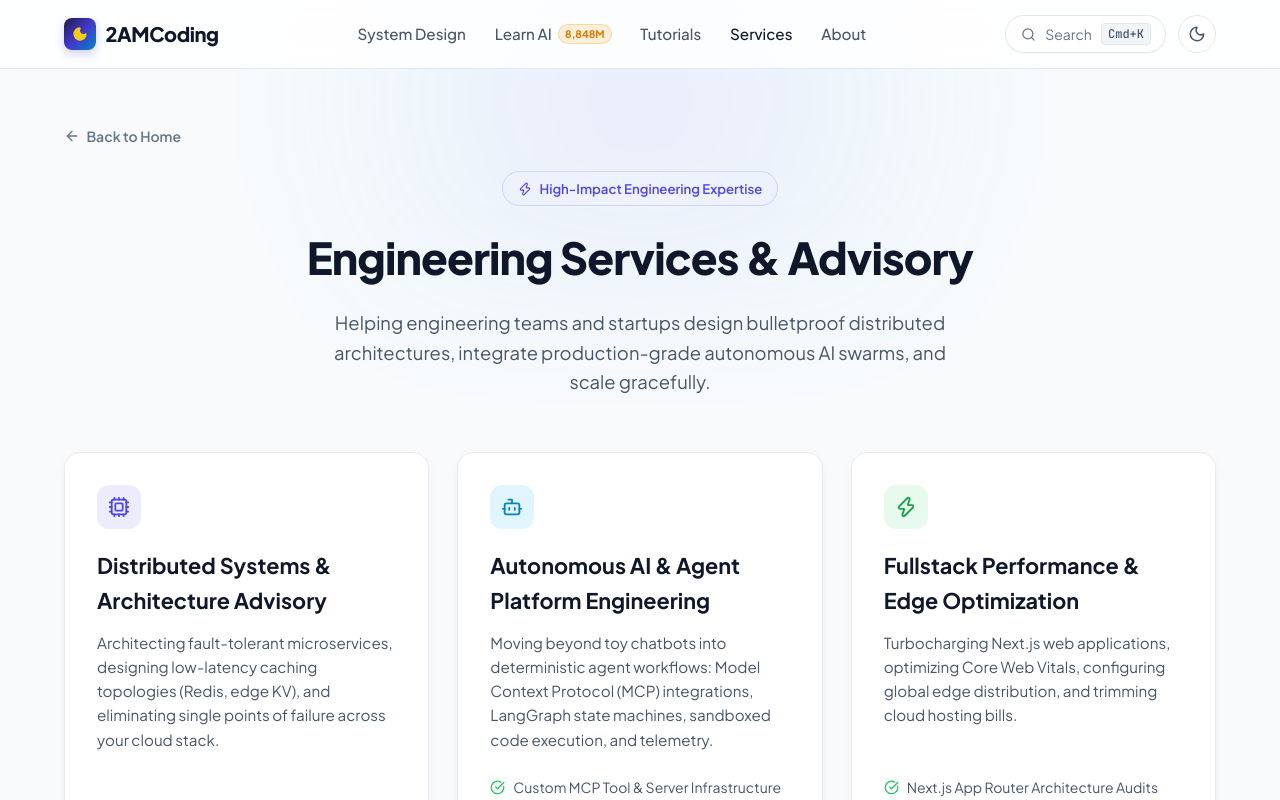
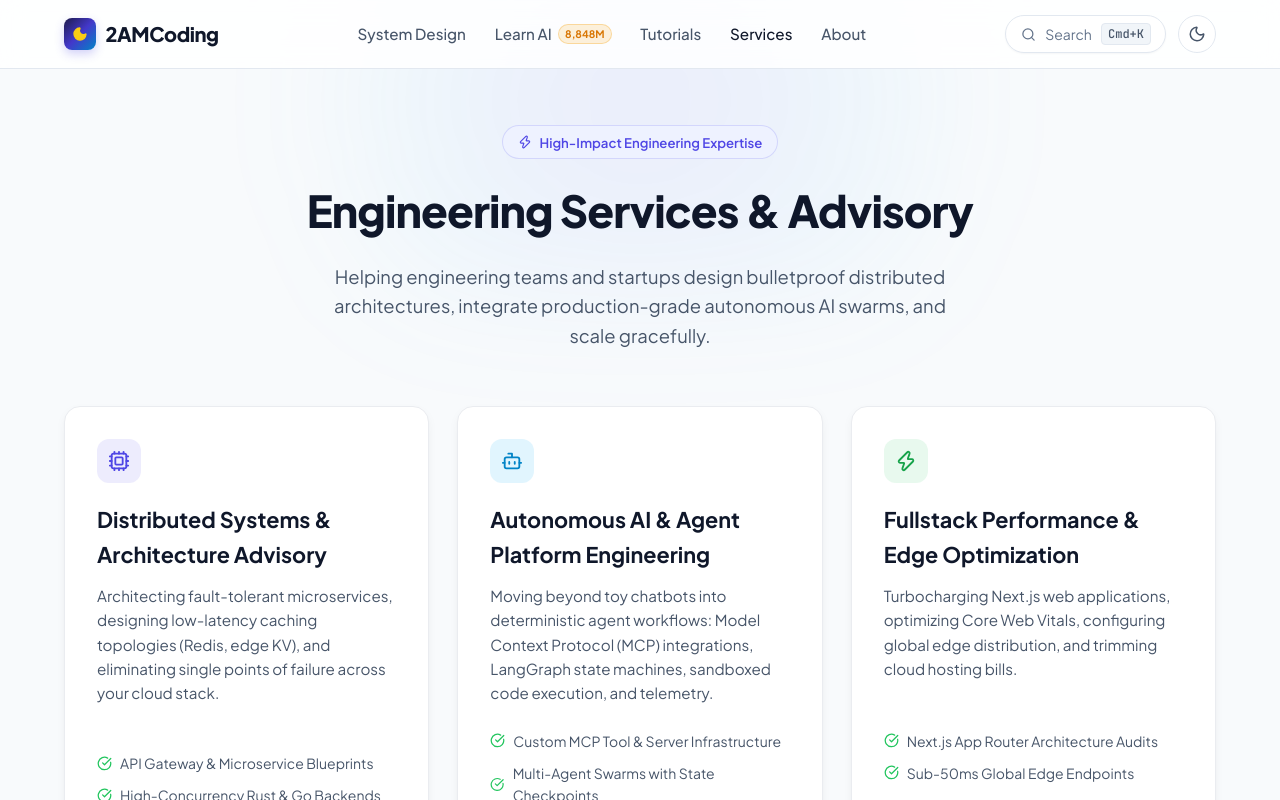
Before and after one commit to RatFire22/tutorial-website, a Next.js app: page /services in a window 1280 px wide. Shown: the top 800 px of the page. Built offline with nearby package versions, Linux system fonts and the light colour scheme.

Commit message:
chore: remove back to tutorials and back to home links across pages

```diff
--- a/app/services/page.tsx
+++ b/app/services/page.tsx
@@ -1,5 +1,5 @@
 import Link from 'next/link';
-import { ArrowLeft, Cpu, Bot, Zap, CheckCircle, Mail } from 'lucide-react';
+import { Cpu, Bot, Zap, CheckCircle, Mail } from 'lucide-react';
 import type { Metadata } from 'next';
 
 export const metadata: Metadata = {
@@ -10,10 +10,6 @@ export const metadata: Metadata = {
 export default function ServicesPage() {
   return (
     <div className="container" style={{ padding: '3.5rem 1.5rem 6rem 1.5rem' }}>
-      <Link href="/" className="back-link">
-        <ArrowLeft size={16} />
-        <span>Back to Home</span>
-      </Link>
 
       <header style={{ marginBottom: '3.5rem', textAlign: 'center' }}>
         <div className="hero-badge-pill" style={{ marginBottom: '1rem' }}>
```
Also changed, not shown: app/about/page.tsx (+1 -6 lines), app/system-design/page.tsx (+1 -6 lines), app/tutorials/[slug]/page.tsx (+1 -7 lines).
